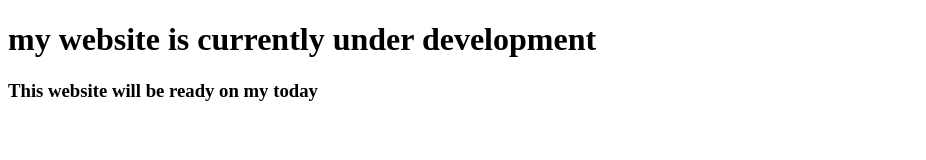
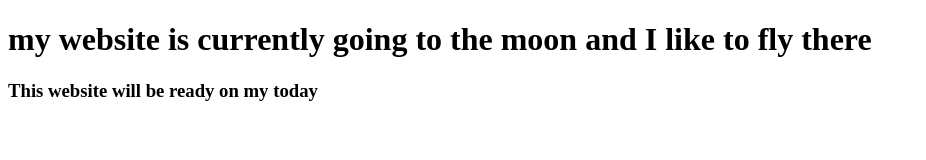
Before and after one commit to Idrisapatira/mysite, a plain HTML site: page index.html in a window 1280 px wide. Shown: the whole page, without its empty margins (0-926 px from the left). Drawn offline with Linux system fonts and the light colour scheme.

Commit message:
Update index1.html

```diff
--- a/index.html
+++ b/index.html
@@ -7,7 +7,7 @@
     <title>Lets go to the moon</title>
 </head>
 <body>
-    <h1>my website is currently under development</h1>
+    <h1>my website is currently going to the moon and I like to fly there</h1>
 
     <h3>This website will be ready on my today</h3>
 </body>
```
